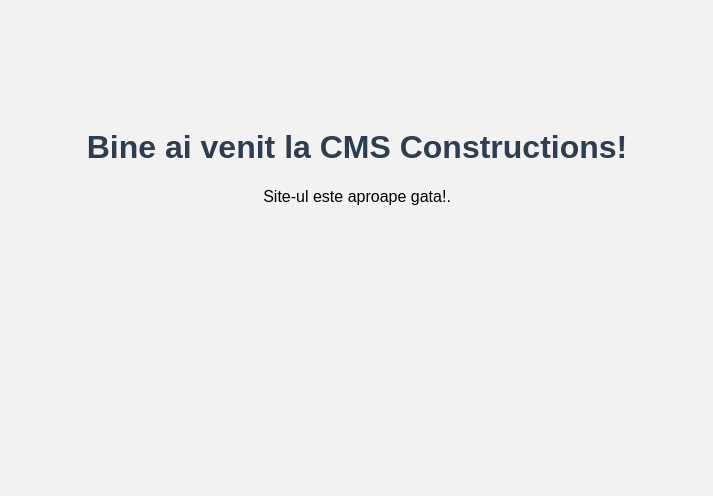
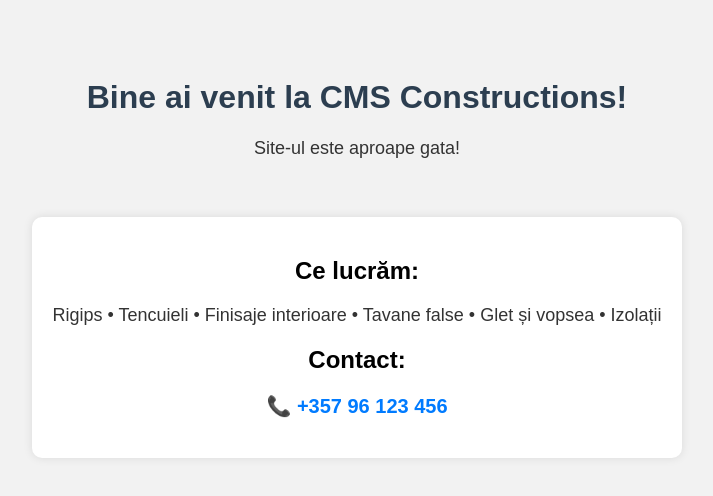
Before and after one commit to CostaCMS/CMSConstruction, a plain HTML site: page index.html in a window 1280 px wide. Shown: the whole page, without its empty margins (283-996 px from the left). Drawn offline with Linux system fonts and the light colour scheme.

Commit message:
Update index.html

```diff
--- a/index.html
+++ b/index.html
@@ -8,15 +8,40 @@
       font-family: Arial;
       background-color: #f2f2f2;
       text-align: center;
-      padding-top: 100px;
+      padding-top: 50px;
     }
     h1 {
       color: #2c3e50;
+    }
+    .section {
+      margin-top: 40px;
+      padding: 20px;
+      background-color: #ffffff;
+      border-radius: 10px;
+      display: inline-block;
+      box-shadow: 0 0 10px rgba(0,0,0,0.1);
+    }
+    p {
+      font-size: 18px;
+      color: #333;
+    }
+    .phone {
+      font-size: 20px;
+      font-weight: bold;
+      color: #007BFF;
     }
   </style>
 </head>
 <body>
   <h1>Bine ai venit la CMS Constructions!</h1>
-  <p>Site-ul este aproape gata!.</p>
+  <p>Site-ul este aproape gata!</p>
+
+  <div class="section">
+    <h2>Ce lucrăm:</h2>
+    <p>Rigips • Tencuieli • Finisaje interioare • Tavane false • Glet și vopsea • Izolații</p>
+
+    <h2>Contact:</h2>
+    <p class="phone">📞 +357 96 123 456</p>
+  </div>
 </body>
 </html>
```
